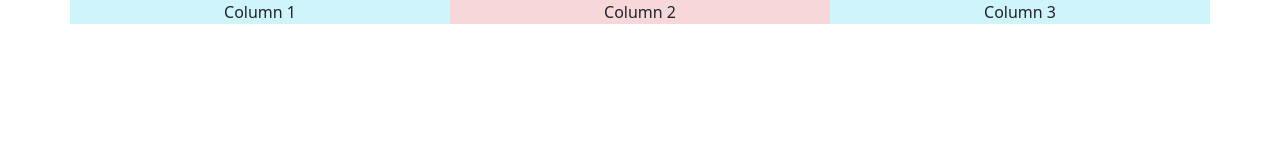
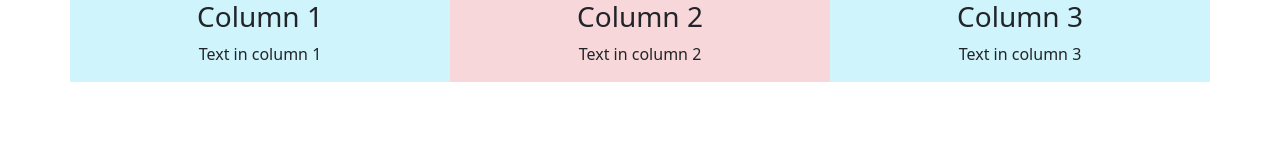
Before and after one commit to saniaahmad08/portfolio, a plain HTML site: page bootstrap.html in a window 1280 px wide. Drawn offline with nearby package versions, Linux system fonts and the light colour scheme.

Commit message:
Update bootstrap.html

```diff
--- a/bootstrap.html
+++ b/bootstrap.html
@@ -9,9 +9,11 @@
   <body>
     <div class="container text-center">
       <div class="row">
-        <div class="col-4 bg-info-subtle"> Column 1</div>
-        <div class="col-4 bg-danger-subtle"> Column 2</div>
-        <div class="col-4 bg-info-subtle"> Column 3</div>
+        <div class="col-4 bg-info-subtle"> <h3>Column 1</h3><p>Text in column 1</p></div>
+        <div class="col-4 bg-danger-subtle"> <h3>Column 2</h3><p>Text in column 2</p></div>
+        <div class="col-4 bg-info-subtle"> <h3>Column 3</h3><p>Text in column 3</p></div>
+      </div>
+    </div>
     <script src="https://cdn.jsdelivr.net/npm/bootstrap@5.3.8/dist/js/bootstrap.bundle.min.js" integrity="sha384-FKyoEForCGlyvwx9Hj09JcYn3nv7wiPVlz7YYwJrWVcXK/BmnVDxM+D2scQbITxI" crossorigin="anonymous"></script>
   </body>
 </html>
```
